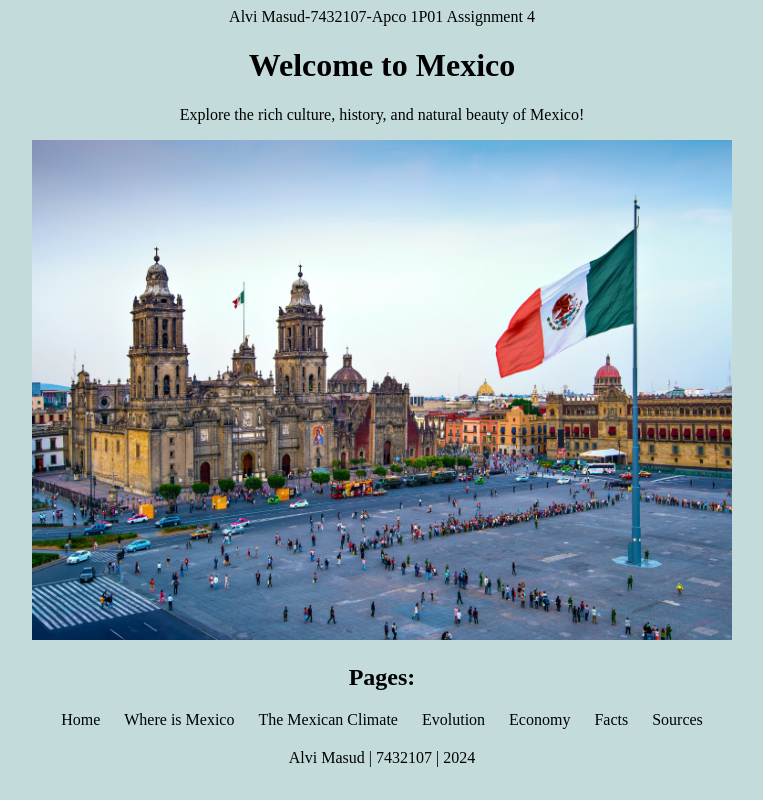
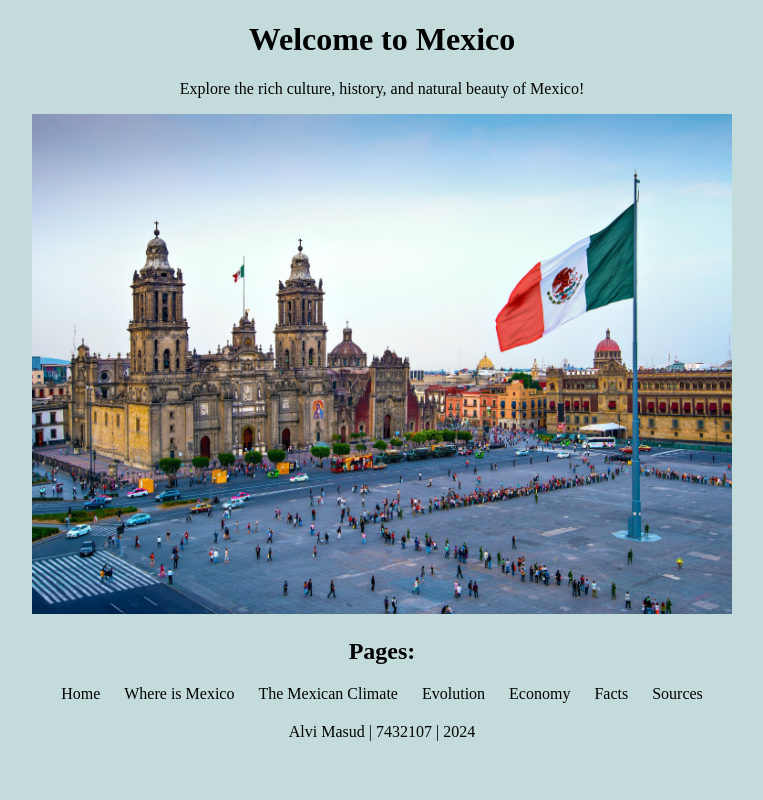
Before and after one commit to am21st/Alvi-test-, a plain HTML site: page index.html in a window 1280 px wide. Shown: the whole page, without its empty margins (258-1021 px from the left). Drawn offline with Linux system fonts and the light colour scheme.

Commit message:
Update index.html

```diff
--- a/index.html
+++ b/index.html
@@ -3,11 +3,11 @@
 <head>
     <meta charset="UTF-8" />
     <title>All about Mexico</title>
-    <subtitle>Alvi Masud-7432107-Apco 1P01 Assignment 4</subtitle>
+    <!-- Alvi Masud - 7432107 - APCO 1P01 Assignment 4 -->
     <style>
         body {
             background-color: #c3dcdb;
-            font-family: 'Times New Roman';
+            font-family: 'Times New Roman', serif;
             text-align: center;
         }
         nav {
@@ -26,22 +26,19 @@
         img {
             width: 700px;
             height: 500px;
+        }
     </style>
 </head>
-
 <body>
     <h1>Welcome to Mexico</h1>
-    <p1>Explore the rich culture, history, and natural beauty of Mexico!</p>
+    <p>Explore the rich culture, history, and natural beauty of Mexico!</p>
     <div>
         <a href="Images/Mexico City.png">
-         <img 1 src="Images/Mexico City.png">
+            <img src="Images/Mexico City.png" alt="Mexico City">
         </a>
     </div>
 
-</body>
-
     <h2>Pages:</h2>
-
     <nav>
         <a href="index.html">Home</a>
         <a href="PG1 Where is Mexico.html">Where is Mexico</a>
@@ -51,6 +48,9 @@
         <a href="Facts and Talents.html">Facts</a>
         <a href="links.html">Sources</a>
     </nav>
-<footer>Alvi Masud | 7432107 | 2024</footer>
 
+    <footer>
+        Alvi Masud | 7432107 | 2024
+    </footer>
+</body>
 </html>
```
Lines whose indentation alone changed are shown as unchanged.
